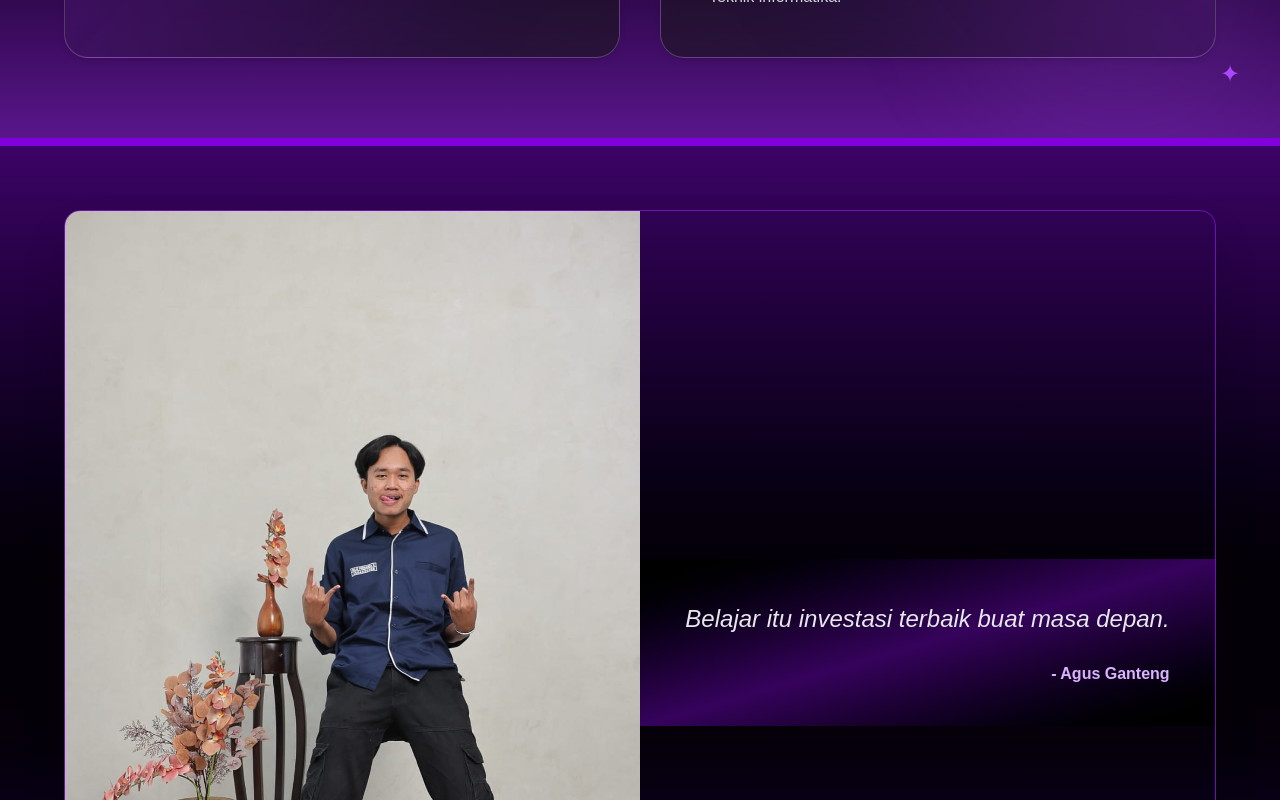
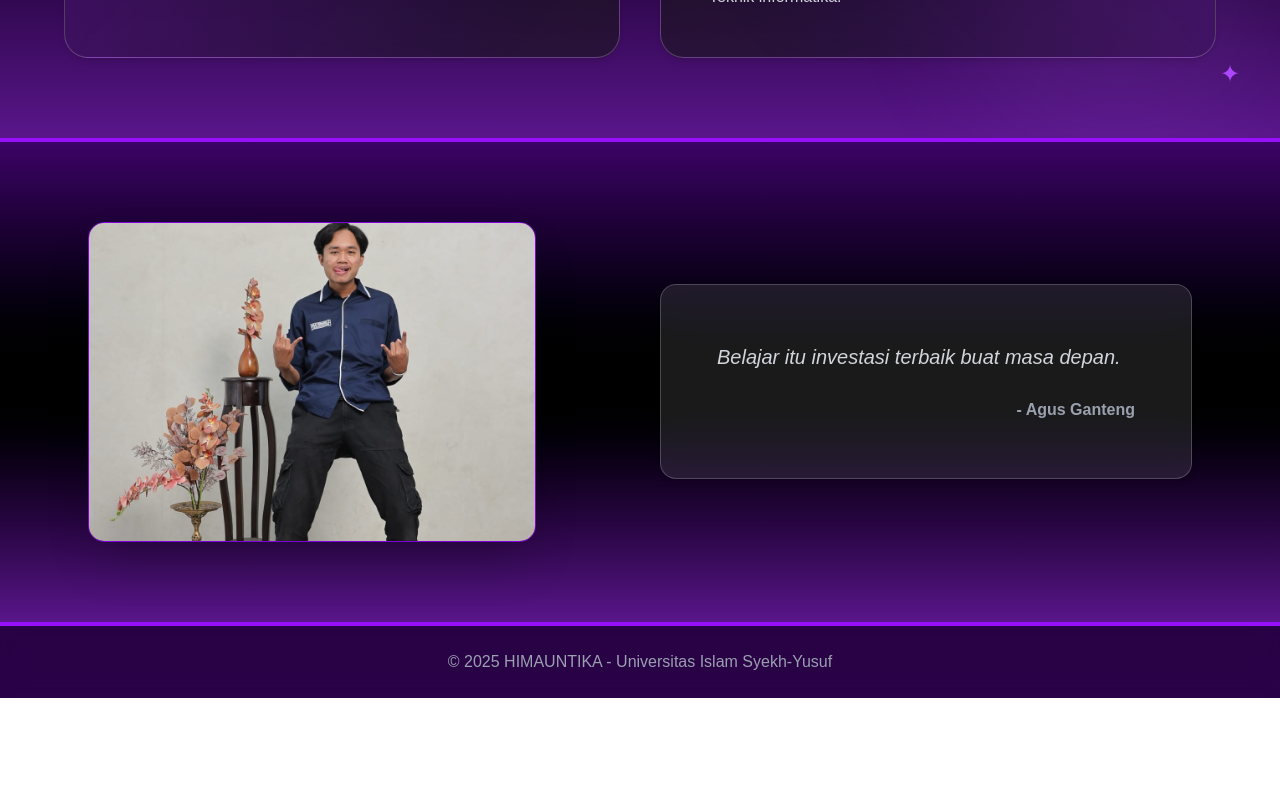
Before and after one commit to Gbaee/himauntika.ac.id, a Next.js app: page /himauntika in a window 1280 px wide. Shown: the part 5920-6720 px from the top of the page. After the commit the page ends 6618 px from the top, so only its background shows below. Built offline with nearby package versions, Linux system fonts and the light colour scheme.

Commit message:
mengubah desain dari ui motivasisection.jsx yang ke 2x

```diff
--- a/components/ui/MotivasiSection.jsx
+++ b/components/ui/MotivasiSection.jsx
@@ -1,5 +1,6 @@
 import { useEffect, useRef, useState } from "react";
 import { motion } from "framer-motion";
+import { Card, CardContent } from "@/components/ui/card";
 
 export default function MotivasiSection({ quote, author, image }) {
   const sectionRef = useRef(null);
@@ -11,11 +12,11 @@ export default function MotivasiSection({ quote, author, image }) {
         entries.forEach((entry) => {
           if (entry.isIntersecting) {
             setIsVisible(true);
-            observer.disconnect();
+            observer.disconnect(); // stop observe setelah kelihatan sekali
           }
         });
       },
-      { threshold: 0.3 }
+      { threshold: 0.3 } // aktif kalau 30% section kelihatan
     );
 
     if (sectionRef.current) {
@@ -30,45 +31,59 @@ export default function MotivasiSection({ quote, author, image }) {
   return (
     <section
       ref={sectionRef}
-      className="relative py-16 bg-gradient-to-b from-purple-950 via-black/90 to-purple-950 border-y-8 border-purple-700"
+      className="relative py-16 md:py-20 bg-gradient-to-b from-purple-950 via-black to-purple-900
+                 border-y-4 border-purple-600"
     >
-      <div className="max-w-6xl mx-auto grid grid-cols-1 md:grid-cols-2 items-center gap-0 rounded-2xl overflow-hidden shadow-2xl border border-purple-800">
-        {/* Gambar kiri */}
+      <div className="max-w-6xl mx-auto grid grid-cols-1 md:grid-cols-2 gap-10 items-center px-6">
+        {/* Foto Motivasi */}
         <motion.div
           initial={{ opacity: 0, x: -50 }}
           animate={isVisible ? { opacity: 1, x: 0 } : {}}
           transition={{ duration: 0.7 }}
-          className="h-full w-full"
+          className="flex justify-center md:justify-start"
         >
+          <div className="w-full max-w-md h-[320px] overflow-hidden rounded-2xl shadow-2xl border border-purple-700">
             <img
               src={image || "/images/motivation-photo.jpg"}
               alt="Motivasi"
               className="w-full h-full object-cover"
             />
+          </div>
         </motion.div>
 
-        {/* Teks motivasi kanan */}
+        {/* Teks Motivasi */}
         <motion.div
           initial={{ opacity: 0, x: 50 }}
           animate={isVisible ? { opacity: 1, x: 0 } : {}}
           transition={{ duration: 0.7, delay: 0.2 }}
-          className="flex items-center justify-center bg-gradient-to-br from-black/95 via-purple-950/90 to-black/95 p-10 text-center md:text-left"
+          className="flex flex-col justify-center text-center md:text-left"
         >
-          <div>
-            <p className="text-xl md:text-2xl text-gray-200 leading-relaxed italic mb-6">
+          <Card className="bg-black/60 border border-purple-700 shadow-lg rounded-2xl">
+            <CardContent className="p-6 md:p-10">
+              <p className="text-lg md:text-xl text-gray-300 leading-relaxed italic mb-6">
                 {quote || (
                   <>
-                  "The <span className="font-bold text-purple-300">best investment</span> you can make, is an {" "}
-                  <span className="font-bold text-purple-300">investment in yourself</span>... <br />
-                  The more you <span className="font-bold text-purple-300">learn</span>, the more you'll {" "}
+                    "The{" "}
+                    <span className="font-bold text-purple-300">
+                      best investment
+                    </span>{" "}
+                    you can make, is an{" "}
+                    <span className="font-bold text-purple-300">
+                      investment in yourself
+                    </span>
+                    ... <br />
+                    The more you{" "}
+                    <span className="font-bold text-purple-300">learn</span>,
+                    the more you'll{" "}
                     <span className="font-bold text-purple-300">earn</span>."
                   </>
                 )}
               </p>
-            <p className="text-purple-300 font-semibold text-right">
+              <p className="text-gray-400 font-semibold text-right">
                 {author || "- Warren Buffet"}
               </p>
-          </div>
+            </CardContent>
+          </Card>
         </motion.div>
       </div>
     </section>
```
Lines whose indentation alone changed are shown as unchanged.
